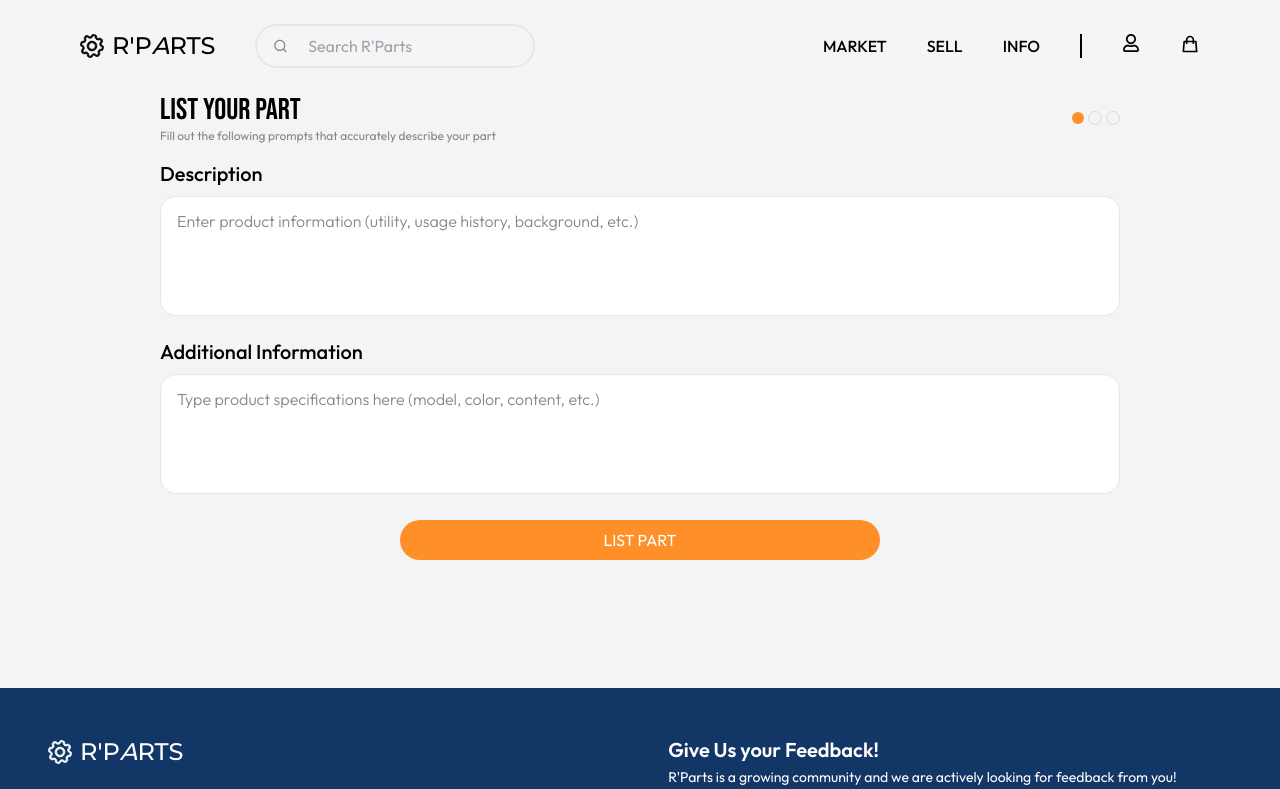
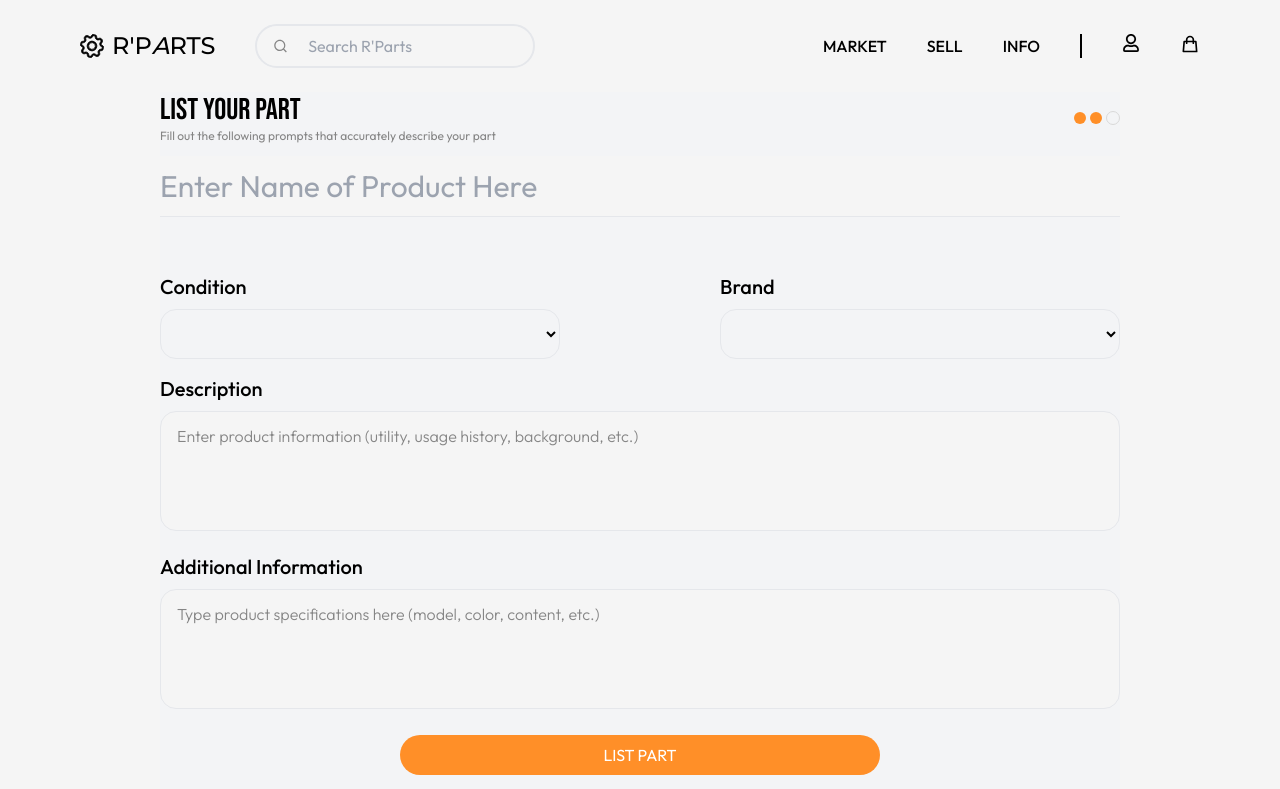
Before and after one commit to shahdivyank/r-parts, a Next.js app: page /sell in a window 1280 px wide. Shown: the top 789 px of the page. Built offline with nearby package versions, Linux system fonts and the light colour scheme.

Commit message:
added new fields

```diff
--- a/src/components/sell/Header.jsx
+++ b/src/components/sell/Header.jsx
@@ -10,12 +10,12 @@ const Header = ({ state }) => {
       </div>
       <div className="flex items-center gap-1">
         <div className="bg-parts-orange p-1.5 rounded-full" />
+        <div className="bg-parts-orange p-1.5 rounded-full" />
         <div
           className={`${state == 1 && "border border-parts-gray-400"} ${
             state == 2 && "bg-parts-orange"
           } p-1.5 rounded-full`}
         />
-        <div className="border border-parts-gray-400 p-1.5 rounded-full" />
       </div>
     </div>
   );
--- a/src/components/sell/Information.jsx
+++ b/src/components/sell/Information.jsx
@@ -1,6 +1,42 @@
 const Information = ({ setState }) => {
   return (
     <div>
+      <input
+        // value={data.name}
+        name="name"
+        //  onChange={handleTyping}
+        type="text"
+        className="focus:outline-none font-outfit resize-none text-3xl w-full py-3 border-b mt-3 mb-10 text-parts-gray-500 bg-parts-gray-100"
+        placeholder="Enter Name of Product Here"
+      />
+
+      <div className="flex justify-between mt-4">
+        <div className="w-5/12 mr-2">
+          <div className="text-xl font-outfit font-medium mb-2">Condition</div>
+          <select
+            name="condition"
+            className="focus:outline-none w-full border rounded-2xl px-4 py-3 bg-transparent"
+          >
+            <option value=""></option>
+            <option value="new">New</option>
+            <option value="likeNew">Like New</option>
+            <option value="good">Good</option>
+            <option value="Poor">Poor</option>
+          </select>
+        </div>
+        <div className="w-5/12 ml-2">
+          <div className="text-xl font-outfit font-medium mb-2">Brand</div>
+          <select
+            name="brand"
+            className="focus:outline-none w-full border rounded-2xl px-4 py-3 bg-transparent"
+          >
+            <option value=""></option>
+            <option value="brand1">Brand 1</option>
+            <option value="brand2">Brand 2</option>
+          </select>
+        </div>
+      </div>
+
       <div>
         <div className="text-xl font-outfit font-medium mt-4 mb-2">
           Description
@@ -9,7 +45,7 @@ const Information = ({ setState }) => {
           // value={data.description}
           name="description"
           // onChange={handleTyping}
-          className="focus:outline-none w-full h-[15vh] border rounded-2xl px-4 py-3 resize-none  placeholder:font-light placeholder:text-parts-gray-500 placeholder:font-outfit placeholder:font-regular"
+          className="focus:outline-none w-full h-[15vh] border rounded-2xl px-4 py-3 resize-none  placeholder:font-light placeholder:text-parts-gray-500 placeholder:font-outfit placeholder:font-regular bg-parts-gray-100"
           placeholder="Enter product information (utility, usage history, background, etc.)"
         />
       </div>
@@ -22,7 +58,7 @@ const Information = ({ setState }) => {
           //  value={data.specifications}
           name="specifications"
           // onChange={handleTyping}
-          className="focus:outline-none w-full h-[15vh] border rounded-2xl px-4 py-3 resize-none placeholder:font-light placeholder:text-parts-gray-500 placeholder:font-outfit placeholder:font-regular"
+          className="focus:outline-none w-full h-[15vh] border rounded-2xl px-4 py-3 resize-none placeholder:font-light placeholder:text-parts-gray-500 placeholder:font-outfit placeholder:font-regular bg-parts-gray-100"
           placeholder="Type product specifications here (model, color, content, etc.)"
         />
       </div>
```
